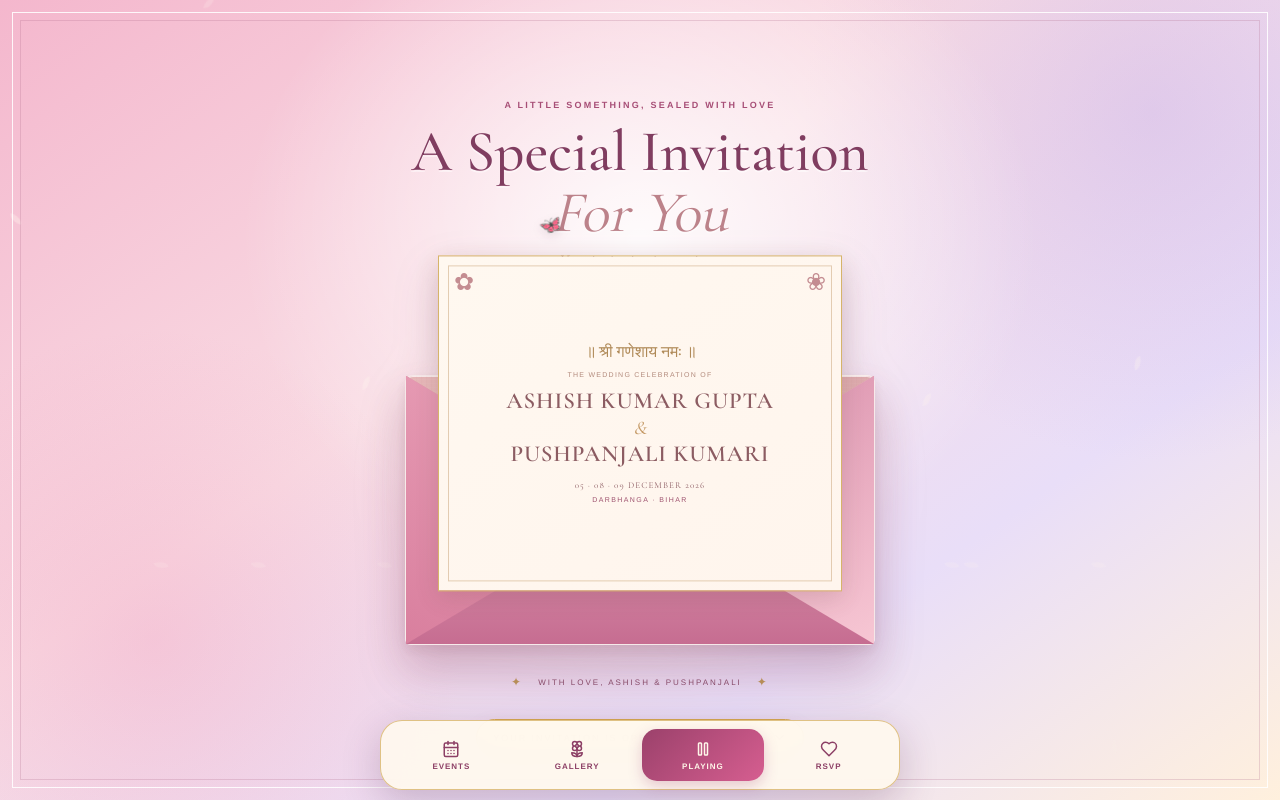
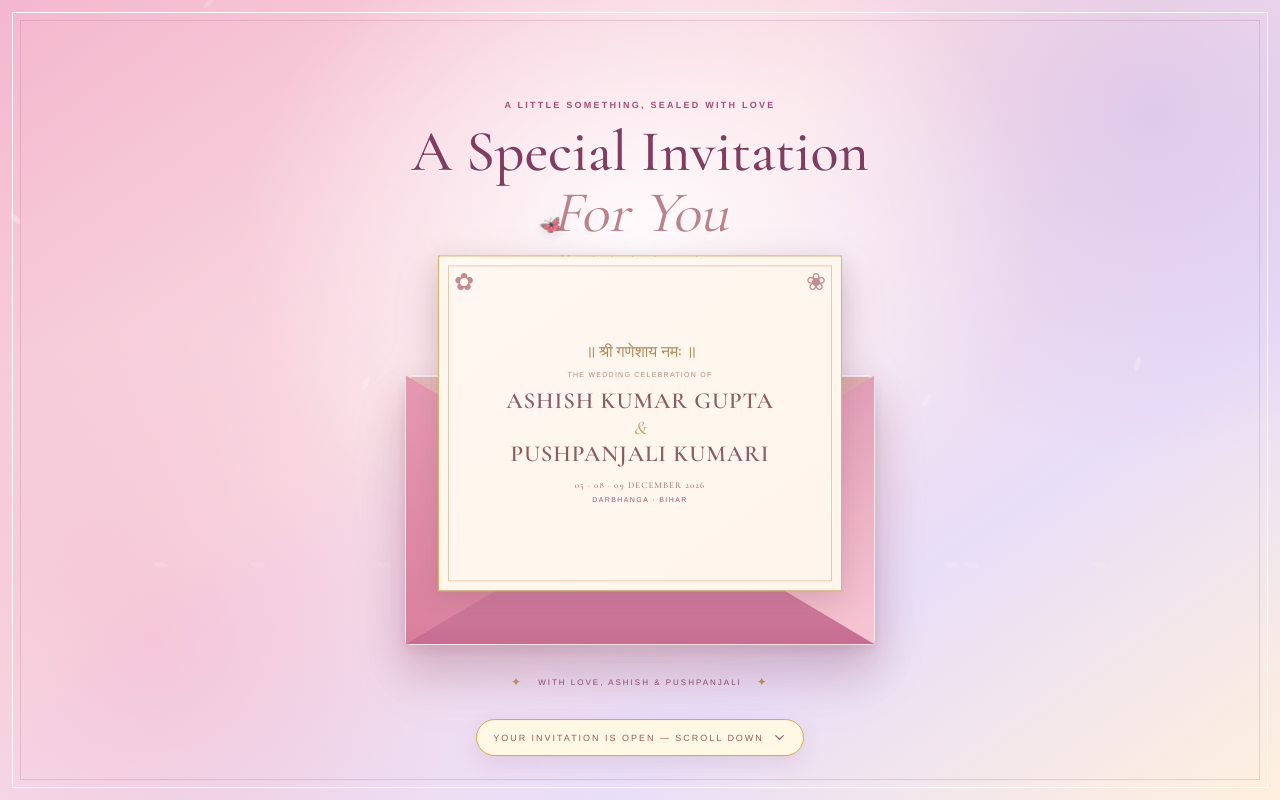
Before and after one commit to AbhisekRana-dev/Ashish-Pushpanjali-Wedding, a React (Vite) app: page / in a window 1280 px wide. Both pictures are taken after a click on the button "Tap once to open the wedding envelope". Shown: the top 800 px of the page. Built offline with nearby package versions, Linux system fonts and the light colour scheme; grey boxes are pictures that could not be loaded; a web font is replaced by a local one.

Commit message:
Replace bottom navigation with compact floating music toggle

```diff
--- a/src/App.jsx
+++ b/src/App.jsx
@@ -457,14 +457,20 @@ export default function App() {
         </main>
         {envelopeRevealed && <>
         <Footer/>
-        <nav className="mobile-quick-dock" aria-label="Wedding quick navigation">
-          <a href="#events"><CalendarDays size={18}/><span>EVENTS</span></a>
-          <a href="#gallery"><Flower2 size={18}/><span>GALLERY</span></a>
-          <button type="button" className="dock-music" onClick={toggleMusic} aria-label={musicOn ? "Pause Ganesh Vandana instrumental" : "Play Ganesh Vandana instrumental"}>{musicOn ? <Pause size={18}/> : <Music2 size={18}/>}<span>{musicOn ? 'PLAYING' : 'VANDANA'}</span></button>
-          <a href="#rsvp"><Heart size={18}/><span>RSVP</span></a>
-        </nav>
-        {showTop && <button type="button" className="top-action" aria-label="Back to top" onClick={()=>window.scrollTo({top:0,behavior:reducedMotion?'auto':'smooth'})}><ArrowUpRight size={17}/></button>}
-        {showBlessing && <div className="wish-toast" role="status" onAnimationEnd={()=>setShowBlessing(false)}><Sparkles size={16}/>{blessings[blessing]}</div>}
+        <div className="wedding-floating-controls" aria-label="Music and page controls">
+          <button
+            type="button"
+            className={`music-float-button ${musicOn ? 'music-is-on' : ''}`}
+            onClick={toggleMusic}
+            aria-label={musicOn ? 'Turn wedding background music off' : 'Turn wedding background music on'}
+            aria-pressed={musicOn}
+          >
+            {musicOn ? <Pause size={17}/> : <Play size={17}/>}
+            <span>{musicOn ? 'MUSIC ON' : 'MUSIC OFF'}</span>
+          </button>
+          {showTop && <button type="button" className="top-action" aria-label="Back to top" onClick={()=>window.scrollTo({top:0,behavior:reducedMotion?'auto':'smooth'})}><ArrowUpRight size={20}/></button>}
+        </div>
+{showBlessing && <div className="wish-toast" role="status" onAnimationEnd={()=>setShowBlessing(false)}><Sparkles size={16}/>{blessings[blessing]}</div>}
         </>}
       </div>
     {activePhoto >= 0 && <GalleryViewer photo={wedding.gallery[activePhoto]} index={activePhoto} total={wedding.gallery.length} onClose={closePhoto} onNext={nextPhoto} onPrevious={prevPhoto}/>}
```
